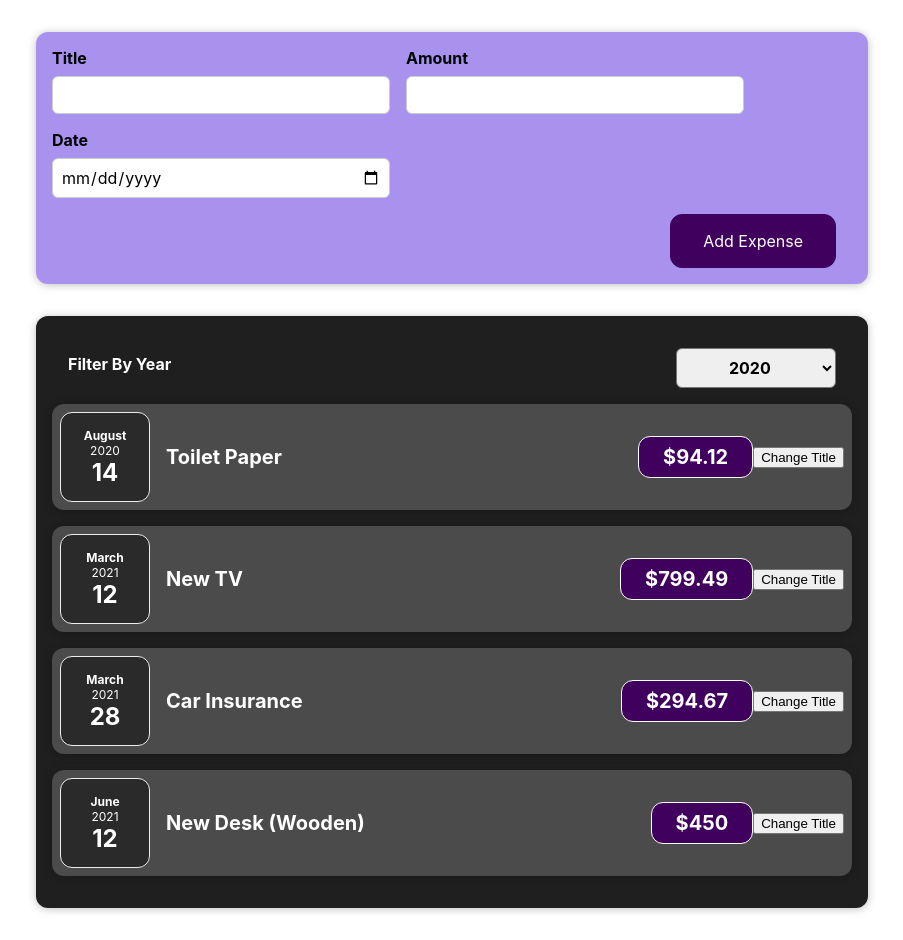
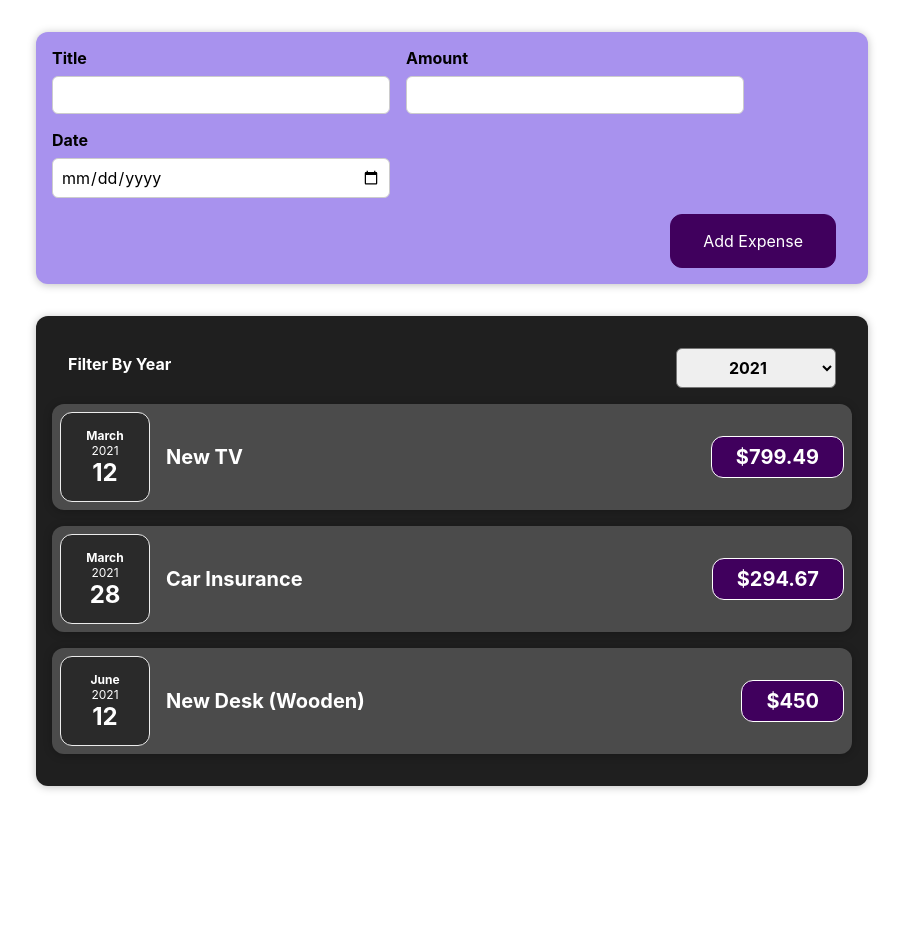
Before and after one commit to helder-barbosa/react-finance, a React (Create React App) app: page / in a window 1280 px wide. Shown: the whole page, without its empty margins (188-1091 px from the left). After the commit the page ends 818 px from the top, so only its background shows below. Built offline with nearby package versions, Linux system fonts and the light colour scheme.

Commit message:
#14 Understanding Keys / Filter By Year

```diff
--- a/src/components/Expenses/ExpenseItem.js
+++ b/src/components/Expenses/ExpenseItem.js
@@ -1,23 +1,18 @@
-import React, { useState } from 'react'
+import React from 'react'
 import './ExpenseItem.css'
 import ExpenseDate from './ExpenseDate'
 import Card from '../UI/Card'
 
 const ExpenseItem = (props) => {
-  const [title, setTitle] = useState(props.title)
 
-  const handleChange = () => {
-    setTitle('Updated !')
-  }
 
   return (
     <Card className="expense-item">
       <ExpenseDate date={props.date} />
       <div className="expense-item__description">
-        <h2>{title}</h2>
+        <h2>{props.title}</h2>
         <div className="expense-item__price">${props.amount}</div>
       </div>
-      <button onClick={handleChange}>Change Title</button>
     </Card>
   )
 }
--- a/src/components/Expenses/Expenses.js
+++ b/src/components/Expenses/Expenses.js
@@ -5,19 +5,24 @@ import Card from '../UI/Card';
 import ExpenseFilter from './ExpenseFilter';
 
 const Expenses = (props) => {
-  const [filteredYear, setFilteredYear] = useState('2020')
+  const [filteredYear, setFilteredYear] = useState('2021')
 
   const filterChangeHandler = selectedYear => {
     setFilteredYear(selectedYear)
   }
+
+  const filteredExpenses = props.items.filter(expense => {
+    return expense.date.getFullYear().toString() === filteredYear
+  })
   return (
     <div>
       <Card className="expenses">
 
         <ExpenseFilter selected={filteredYear} onChangeFilter={filterChangeHandler} />
 
-        {props.items.map((expense) => (
+        {filteredExpenses.map((expense) => (
           <ExpenseItem
+            key={expense.id}
             title={expense.title}
             amount={expense.amount}
             date={expense.date}
```
